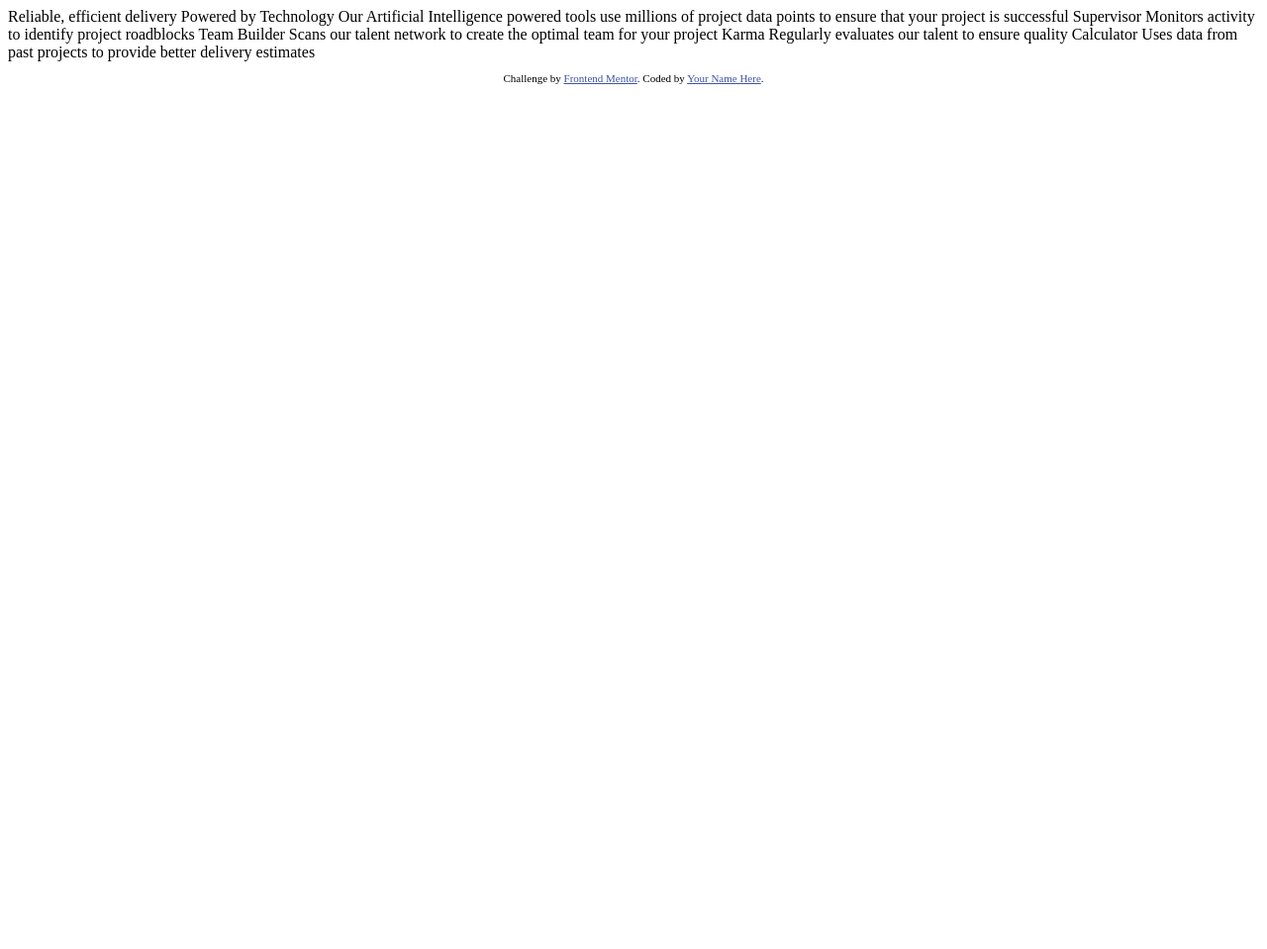
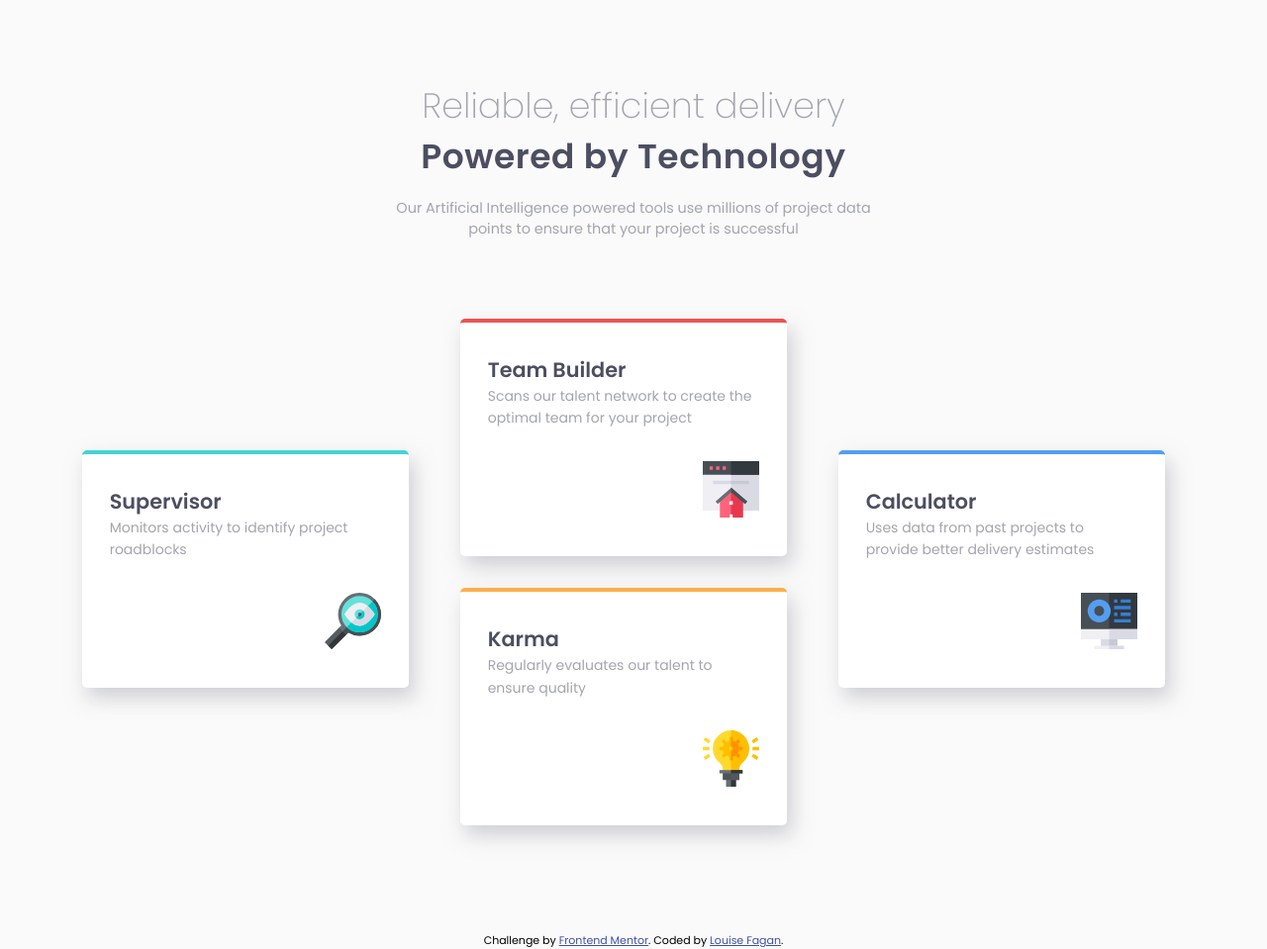
Before and after one commit to LouFagan/Four-Card-Feature-Section, a plain HTML site: page index.html in a window 1280 px wide. Shown: the whole page at 99% size. Before the commit the page ends 800 px from the top, so only its background shows below. Drawn offline with Linux system fonts and the light colour scheme.

Commit message:
Project done

```diff
--- a/index.html
+++ b/index.html
@@ -1,8 +1,10 @@
 <!DOCTYPE html>
 <html lang="en">
+
 <head>
   <meta charset="UTF-8">
-  <meta name="viewport" content="width=device-width, initial-scale=1.0"> <!-- displays site properly based on user's device -->
+  <meta name="viewport" content="width=device-width, initial-scale=1.0">
+  <!-- displays site properly based on user's device -->
 
   <link rel="icon" type="image/png" sizes="32x32" href="./images/favicon-32x32.png">
 
@@ -10,36 +12,80 @@
 
   <!-- Feel free to remove these styles or customise in your own stylesheet 👍 -->
   <style>
-    .attribution { font-size: 11px; text-align: center; }
-    .attribution a { color: hsl(228, 45%, 44%); }
+    .attribution {
+      font-size: 11px;
+      text-align: center;
+    }
+
+    .attribution a {
+      color: hsl(228, 45%, 44%);
+    }
   </style>
+  <link rel="preconnect" href="https://fonts.gstatic.com">
+  <link href="https://fonts.googleapis.com/css2?family=Poppins:wght@200;400;600&display=swap" rel="stylesheet">
+  <link rel="stylesheet" href="style.css">
 </head>
+
 <body>
+  <main class="container">
 
-  Reliable, efficient delivery
-  Powered by Technology
+    <header class="top">
+      <h1>Reliable, efficient delivery</h1>
+      <h2>Powered by Technology</h2>
+      <p>Our Artificial Intelligence powered tools use millions of project data points
+        to ensure that your project is successful</p>
+    </header>
+    <section class="cards">
+      <div class="card supervisor">
+        <h3>Supervisor</h3>
+        <p> Monitors activity to identify project roadblocks</p>
+        <div class="icon"> <img src="./images/icon-supervisor.svg" alt="magnifying glass"></div>
+      </div>
+      <div class="card team-builder">
+        <h3> Team Builder</h3>
+        <p>Scans our talent network to create the optimal team for your project</p>
+        <div class="icon"> <img src="./images/icon-team-builder.svg" alt="house"></div>
 
-  Our Artificial Intelligence powered tools use millions of project data points
-  to ensure that your project is successful
+      </div>
+      <div class="card karma">
+        <h3> Karma</h3>
+        <p>Regularly evaluates our talent to ensure quality</p>
+        <div class="icon"> <img src="./images/icon-karma.svg" alt="light bulb"></div>
 
-  Supervisor
-  Monitors activity to identify project roadblocks
+      </div>
+      <div class="card calculator">
+        <h3>Calculator</h3>
+        <p> Uses data from past projects to provide better delivery estimates</p>
 
-  Team Builder
-  Scans our talent network to create the optimal team for your project
+        <div class="icon"><img src="./images/icon-calculator.svg" alt="calculator"></div>
+      </div>
+    </section>
+  </main>
 
-  Karma
-  Regularly evaluates our talent to ensure quality
 
-  Calculator
-  Uses data from past projects to provide better delivery estimates
+
+
+
+
+
+
+
+
+
+
+
+
+
+
+
 
 
   <footer>
     <p class="attribution">
       Challenge by <a href="https://www.frontendmentor.io?ref=challenge" target="_blank">Frontend Mentor</a>.
-      Coded by <a href="#">Your Name Here</a>.
+      Coded by <a href="#">Louise Fagan</a>.
     </p>
   </footer>
 </body>
+
 </html>
--- /dev/null
+++ b/style.css
@@ -0,0 +1,177 @@
+:root {
+  --red: hsl(0, 78%, 62%);
+  --cyan: hsl(180, 62%, 55%);
+  --orange: hsl(34, 97%, 64%);
+  --blue: hsl(212, 86%, 64%);
+  --veryDkBlue: hsl(234, 12%, 34%);
+  --grayishBlue: hsl(229, 6%, 66%);
+  --veryLightGray: hsl(0, 0%, 98%);
+}
+html {
+  box-sizing: border-box;
+  font-size: 100%;
+}
+*,
+*::before,
+*::after {
+  box-sizing: inherit;
+}
+body {
+  min-height: 100vh;
+  margin: 0;
+  padding: 0;
+  font-family: "Poppins", sans-serif;
+  font-size: 15px;
+  background-color: var(--veryLightGray);
+}
+h1,
+h2,
+h3,
+p {
+  padding: 0;
+  margin: 0;
+}
+.container {
+  margin: 5rem 2rem;
+}
+header {
+  margin: 0 auto;
+  text-align: center;
+  width: 19.6rem;
+}
+header h1 {
+  font-size: 1.5rem;
+  font-weight: 200;
+  color: var(--grayishBlue);
+}
+header h2 {
+  font-size: 1.4rem;
+  font-weight: 600;
+  color: var(--veryDkBlue);
+  letter-spacing: 0.6px;
+  padding-bottom: 1rem;
+}
+header p {
+  color: var(--grayishBlue);
+  margin-bottom: 5rem;
+}
+.cards {
+  display: grid;
+  justify-content: center;
+}
+
+.cards h3 {
+  color: var(--veryDkBlue);
+  font-size: 1.3rem;
+}
+.cards p {
+  color: var(--grayishBlue);
+  font-size: 0.875rem;
+  line-height: 1.6;
+}
+.card {
+  padding: 2rem 1.73rem;
+  width: 20.6rem;
+  height: 15rem;
+  margin-bottom: 1.73rem;
+  border-radius: 5px;
+  background-color: #fff;
+  box-shadow: 5px 10px 20px hsla(229, 6%, 66%, 0.5);
+}
+.supervisor {
+  border-top: 4px solid var(--cyan);
+}
+.team-builder {
+  border-top: 4px solid var(--red);
+}
+.karma {
+  border-top: 4px solid var(--orange);
+}
+.calculator {
+  border-top: 4px solid var(--blue);
+}
+.icon {
+  text-align: right;
+  margin-top: 2rem;
+}
+.card img {
+  width: 57px;
+}
+
+@media (min-width: 320px) and (max-width: 360px) {
+  .container {
+    margin: 2rem, 0.5rem;
+  }
+  header {
+    width: auto;
+  }
+  header h1 {
+    font-size: 1.2rem;
+  }
+  header h2 {
+    font-size: 1.15rem;
+  }
+  header p {
+    font-size: 0.75rem;
+  }
+  .card {
+    padding: 2rem 1.73rem;
+    width: 18.6rem;
+  }
+}
+
+@media (min-width: 768px) {
+  header {
+    width: auto;
+    max-width: 506px;
+  }
+  header h1 {
+    font-size: 2.2rem;
+  }
+  header h2 {
+    font-size: 2.15rem;
+  }
+  .cards {
+    display: grid;
+    grid-template-columns: repeat(auto-fit, minmax(200px, 350px));
+    grid-template-rows: auto;
+    grid-gap: 2rem;
+    grid-template-areas:
+      "supervisor team-builder "
+      "calculator karma ";
+  }
+  .supervisor {
+    grid-area: supervisor;
+  }
+  .team-builder {
+    grid-area: team-builder;
+  }
+  .karma {
+    grid-area: karma;
+  }
+  .calculator {
+    grid-area: calculator;
+  }
+}
+
+@media (min-width: 1125px) {
+  .cards {
+    display: grid;
+    grid-template-columns: repeat(auto-fit, minmax(200px, 350px));
+    grid-template-rows: auto;
+    grid-gap: 2rem;
+    grid-template-areas:
+      "supervisor team-builder calculator"
+      ". karma . ";
+  }
+  .supervisor,
+  .calculator {
+    margin-top: 8.3rem;
+  }
+  .karma {
+    margin-top: -10rem;
+  }
+  header p {
+    font-size: 0.9rem;
+  }
+}
```
